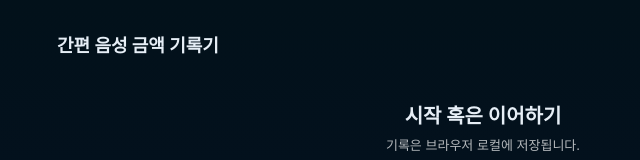
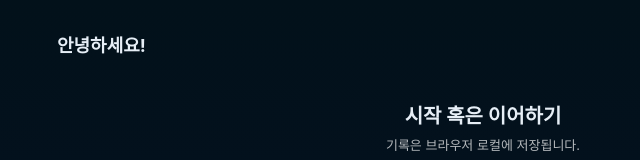
Before and after one commit to shevinka/money, a plain HTML site: page index.html in a window 1280 px wide. Shown: the top 160 px of the page, without its empty margins (157-797 px from the left). Drawn offline with Linux system fonts and the light colour scheme.

Commit message:
Add files via upload

```diff
--- a/index.html
+++ b/index.html
@@ -13,7 +13,7 @@
 <body>
 <div id="container" class="container">
   <div class="header">
-    <div class="h-title">간편 음성 금액 기록기</div>
+    <div class="h-title" id="test">간편 음성 금액 기록기</div>
     <div class="btn_wrap">
       <button id="exportBtn" title="엑셀로 저장" class="save-icon"><img src='img/excel-icon.png'></button>
     </div>
--- a/js/main.js
+++ b/js/main.js
@@ -510,3 +510,6 @@ function scrollToBottom(){ setTimeout(()=>{ const wrap=document.getElementById('
 
 /* If user navigates away, save (safety) */
 window.addEventListener('beforeunload', ()=>{ saveStorage(); });
+
+
+document.getElementById("test").textContent = "안녕하세요!";
```
